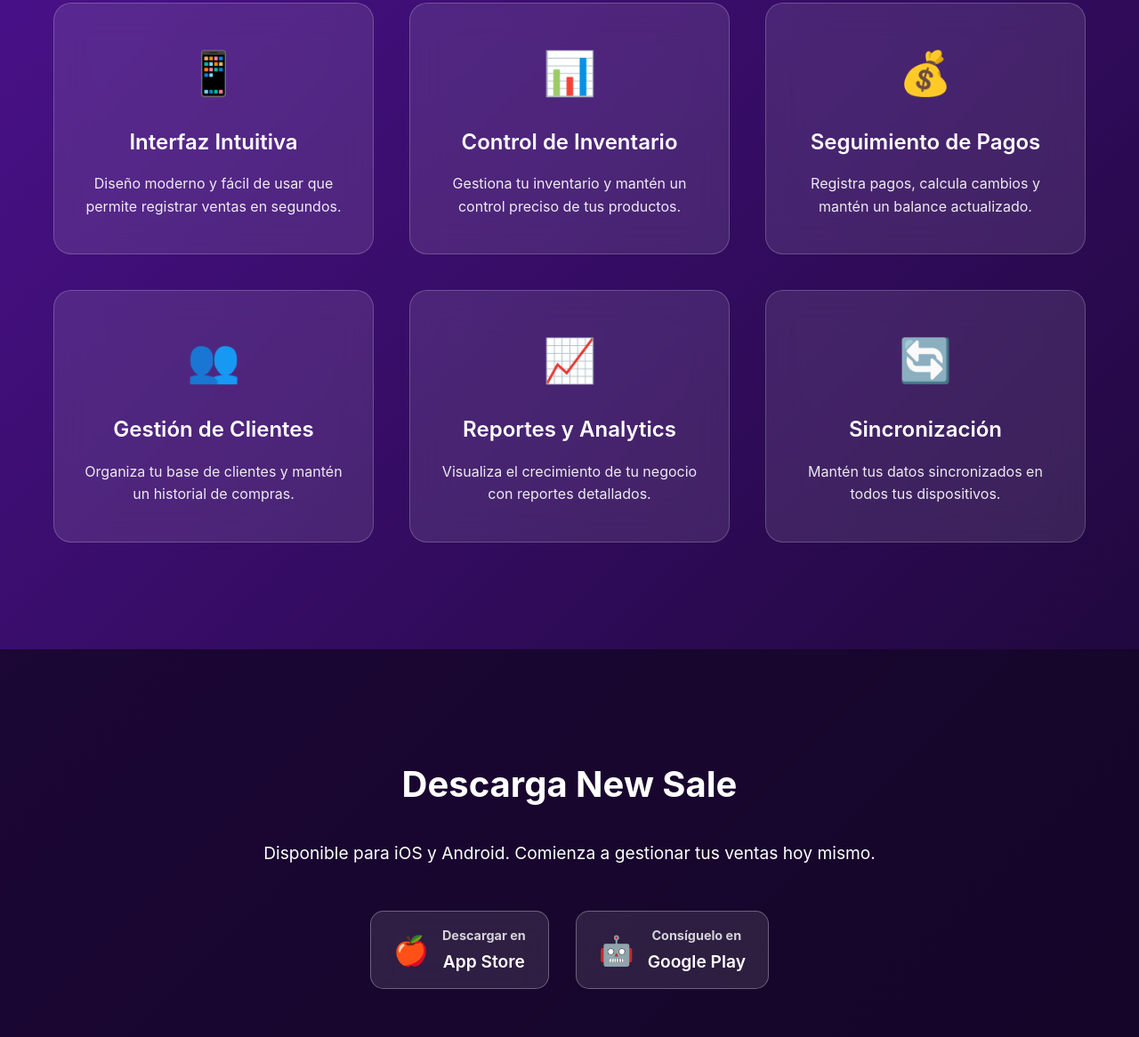
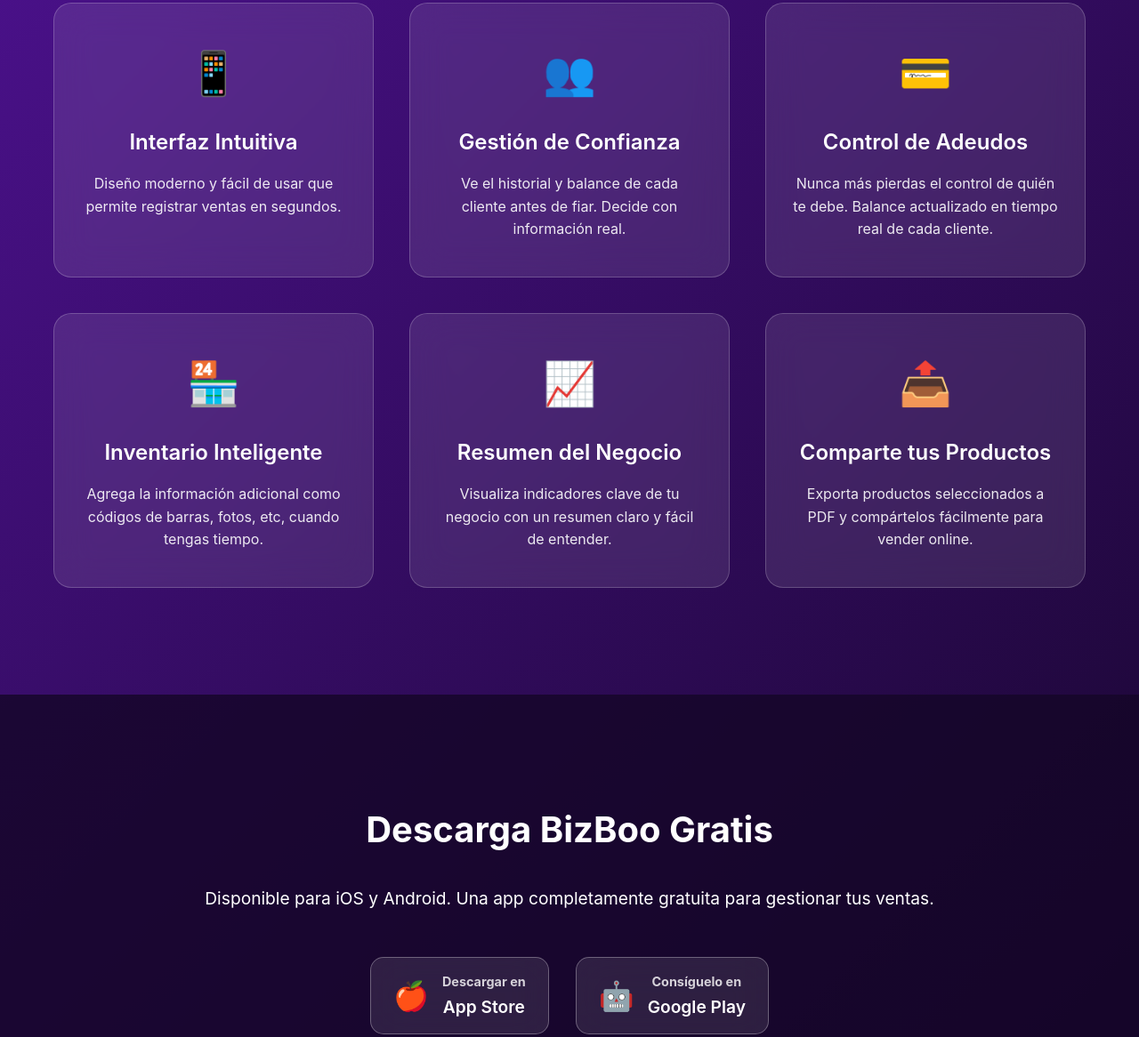
Before and after one commit to MindskulArts/BizBoo, a plain HTML site: page index.html in a window 1280 px wide. Shown: the part 1041-2207 px from the top of the page at 89% size. Drawn offline with Linux system fonts and the light colour scheme.

Commit message:
Update index.html

```diff
--- a/index.html
+++ b/index.html
@@ -3,7 +3,7 @@
 <head>
     <meta charset="UTF-8">
     <meta name="viewport" content="width=device-width, initial-scale=1.0">
-    <title>New Sale - Gestiona tus Ventas</title>
+    <title>BizBoo - Your Bizness Booster</title>
     <style>
         * {
             margin: 0;
@@ -75,10 +75,10 @@
         }
 
         .hero-content {
-            display: grid;
-            grid-template-columns: 1fr 1fr;
-            gap: 60px;
+            display: flex;
+            justify-content: center;
             align-items: center;
+            text-align: center;
             z-index: 2;
         }
 
@@ -352,7 +352,6 @@
         /* Responsive */
         @media (max-width: 768px) {
             .hero-content {
-                grid-template-columns: 1fr;
                 text-align: center;
             }
 
@@ -379,7 +378,7 @@
 <body>
     <header>
         <nav class="container">
-            <div class="logo">New Sale</div>
+            <div class="logo">BizBoo</div>
             <ul class="nav-links">
                 <li><a href="#inicio">Inicio</a></li>
                 <li><a href="#funciones">Funciones</a></li>
@@ -392,10 +391,12 @@
         <div class="container">
             <div class="hero-content">
                 <div class="hero-text">
-                    <h1 class="hero-title">New Sale</h1>
+                    <h1 class="hero-title">BizBoo</h1>
+                    <h2 style="font-size: 1.5rem; margin: -10px 0 20px 0; opacity: 0.9; font-weight: 400;">Your Bizness Booster</h2>
                     <p class="hero-subtitle">
                         Olvídate de la libreta. Controla tus ventas y clientes desde tu celular.
                         Registra ventas en segundos, controla quién te debe cuánto, y comparte tus productos fácilmente.
+                        <strong>Totalmente gratis.</strong>
                     </p>
                     <div class="cta-buttons">
                         <a href="#descargar" class="btn btn-primary">Descarga y vende más</a>
@@ -424,38 +425,38 @@
                     </p>
                 </div>
                 <div class="feature-card">
-                    <span class="feature-icon">📊</span>
-                    <h3 class="feature-title">Control de Inventario</h3>
+                    <span class="feature-icon">👥</span>
+                    <h3 class="feature-title">Gestión de Confianza</h3>
                     <p class="feature-desc">
-                        Gestiona tu inventario y mantén un control preciso de tus productos.
+                        Ve el historial y balance de cada cliente antes de fiar. Decide con información real.
                     </p>
                 </div>
                 <div class="feature-card">
-                    <span class="feature-icon">💰</span>
-                    <h3 class="feature-title">Seguimiento de Pagos</h3>
+                    <span class="feature-icon">💳</span>
+                    <h3 class="feature-title">Control de Adeudos</h3>
                     <p class="feature-desc">
-                        Registra pagos, calcula cambios y mantén un balance actualizado.
+                        Nunca más pierdas el control de quién te debe. Balance actualizado en tiempo real de cada cliente.
                     </p>
                 </div>
                 <div class="feature-card">
-                    <span class="feature-icon">👥</span>
-                    <h3 class="feature-title">Gestión de Clientes</h3>
+                    <span class="feature-icon">🏪</span>
+                    <h3 class="feature-title">Inventario Inteligente</h3>
                     <p class="feature-desc">
-                        Organiza tu base de clientes y mantén un historial de compras.
+                        Agrega la información adicional como códigos de barras, fotos, etc, cuando tengas tiempo.
                     </p>
                 </div>
                 <div class="feature-card">
                     <span class="feature-icon">📈</span>
-                    <h3 class="feature-title">Reportes y Analytics</h3>
+                    <h3 class="feature-title">Resumen del Negocio</h3>
                     <p class="feature-desc">
-                        Visualiza el crecimiento de tu negocio con reportes detallados.
+                        Visualiza indicadores clave de tu negocio con un resumen claro y fácil de entender.
                     </p>
                 </div>
                 <div class="feature-card">
-                    <span class="feature-icon">🔄</span>
-                    <h3 class="feature-title">Sincronización</h3>
+                    <span class="feature-icon">📤</span>
+                    <h3 class="feature-title">Comparte tus Productos</h3>
                     <p class="feature-desc">
-                        Mantén tus datos sincronizados en todos tus dispositivos.
+                        Exporta productos seleccionados a PDF y compártelos fácilmente para vender online.
                     </p>
                 </div>
             </div>
@@ -464,9 +465,9 @@
 
     <section class="download" id="descargar">
         <div class="container">
-            <h2 class="download-title">Descarga New Sale</h2>
+            <h2 class="download-title">Descarga BizBoo Gratis</h2>
             <p class="download-subtitle">
-                Disponible para iOS y Android. Comienza a gestionar tus ventas hoy mismo.
+                Disponible para iOS y Android. Una app completamente gratuita para gestionar tus ventas.
             </p>
             <div class="store-buttons">
                 <a href="#" class="store-btn">
@@ -490,7 +491,7 @@
     <footer>
         <div class="container">
             <div class="footer-content">
-                <p>&copy; 2024 New Sale. Todos los derechos reservados.</p>
+                <p>&copy; 2024 BizBoo. Todos los derechos reservados.</p>
                 <p>Desarrollado por MindskulArts</p>
             </div>
         </div>
```
